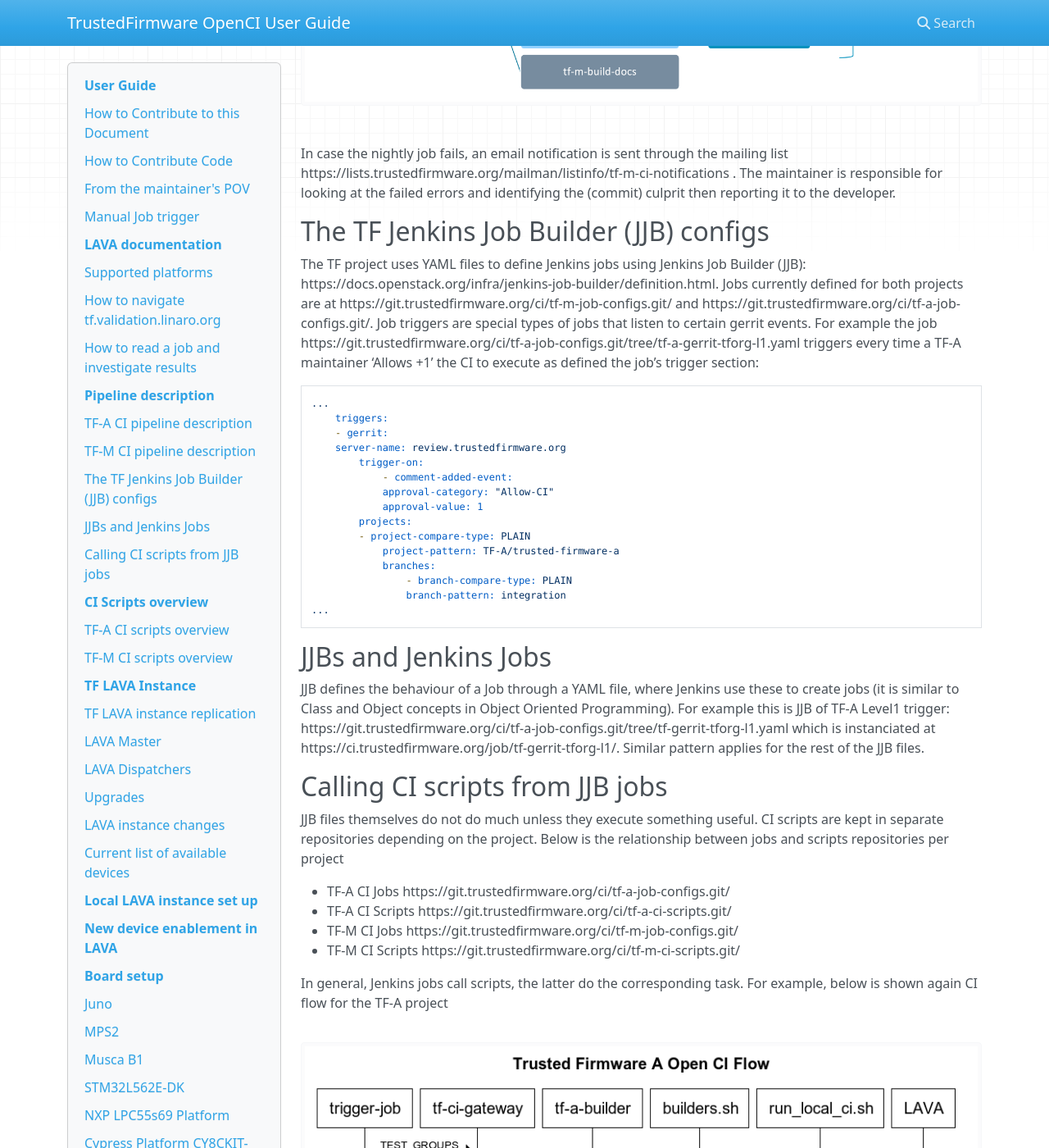
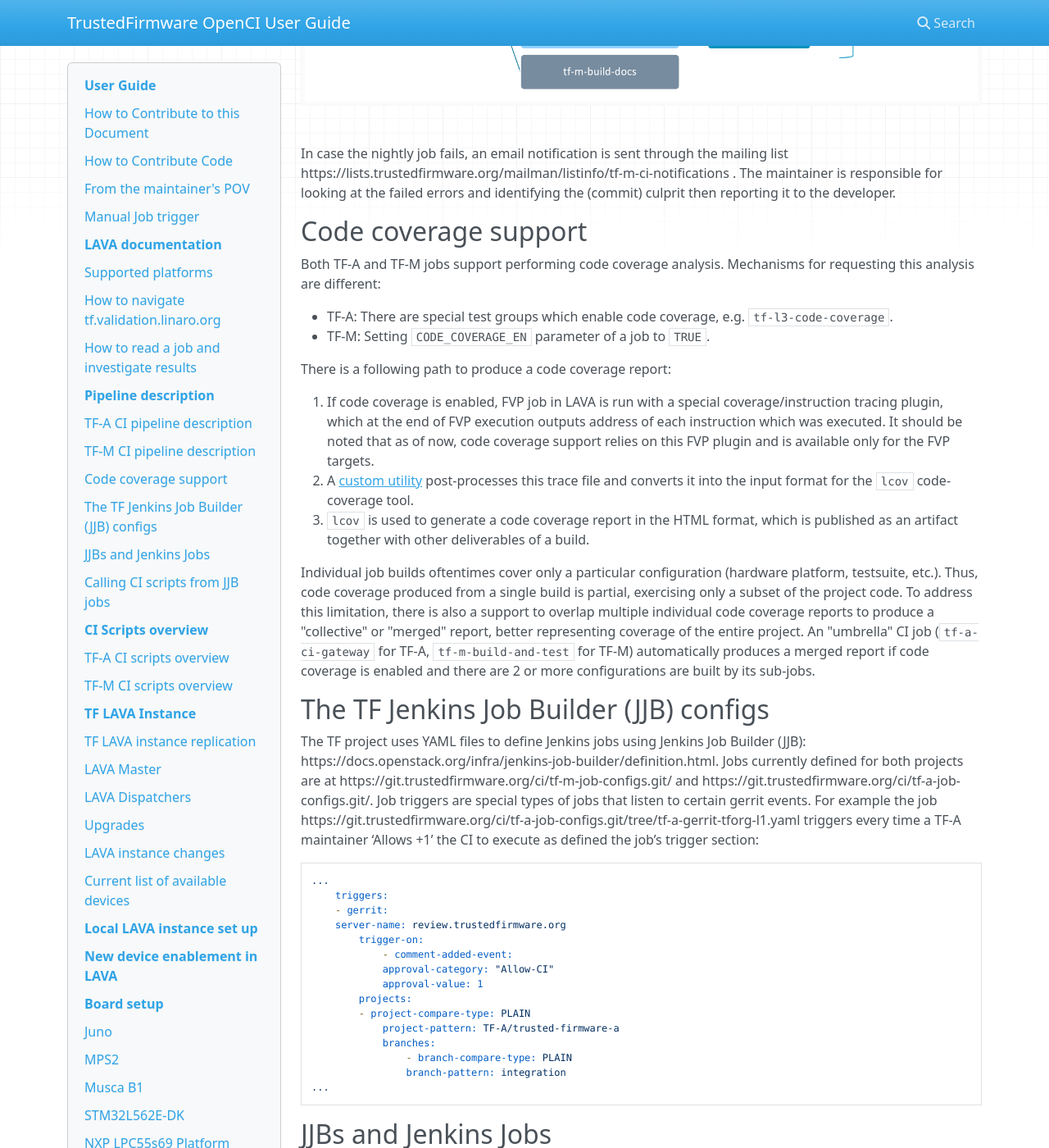
Before and after one commit to saheerb/ci-test, an MkDocs documentation site: the page built from docs/index.md, in a window 1280 px wide and 1400 px high, scrolled down 21050 px. Shown: the whole window at 82% size. Built offline with MkDocs 1.6.1, drawn with Linux system fonts in a browser that asks for light colours; nearby versions of some CDN libraries.

Commit message:
index.md: Add section about code coverage analysis.
Signed-off-by: Paul Sokolovsky <paul.sokolovsky@linaro.org>
Change-Id: Ie998a66f63280839b55e7d930a8bd08aad1bf539

```diff
--- a/docs/index.md
+++ b/docs/index.md
@@ -421,6 +421,38 @@ The job tf-m-nigthly is a more extensive job,  triggered everyday and tests the
 ![Alt text](images/tf-m-nightly.png "Nightly flow")
 
 In case the nightly job fails, an email notification is sent through the mailing list https://lists.trustedfirmware.org/mailman/listinfo/tf-m-ci-notifications . The maintainer is responsible for looking at the failed errors and identifying the (commit) culprit then reporting it to the developer.
+
+## Code coverage support
+
+Both TF-A and TF-M jobs support performing code coverage analysis. Mechanisms for
+requesting this analysis are different:
+
+* TF-A: There are special test groups which enable code coverage,
+  e.g. `tf-l3-code-coverage`.
+* TF-M: Setting `CODE_COVERAGE_EN` parameter of a job to `TRUE`.
+
+There is a following path to produce a code coverage report:
+
+1. If code coverage is enabled, FVP job in LAVA is run with a special
+coverage/instruction tracing plugin, which at the end of FVP execution
+outputs address of each instruction which was executed. It should be noted
+that as of now, code coverage support relies on this FVP plugin and is
+available only for the FVP targets.
+2. A [custom utility](https://git.trustedfirmware.org/ci/qa-tools.git/)
+post-processes this trace file and converts it into the input format
+for the `lcov` code-coverage tool.
+3. `lcov` is used to generate a code coverage report in the HTML format, which
+is published as an artifact together with other deliverables of a build.
+
+Individual job builds oftentimes cover only a particular configuration (hardware
+platform, testsuite, etc.). Thus, code coverage produced from a single build
+is partial, exercising only a subset of the project code. To address this
+limitation, there is also a support to overlap multiple individual code coverage
+reports to produce a "collective" or "merged" report, better representing
+coverage of the entire project. An "umbrella" CI job (`tf-a-ci-gateway` for
+TF-A, `tf-m-build-and-test` for TF-M) automatically produces a merged report
+if code coverage is enabled and there are 2 or more configurations are built
+by its sub-jobs.
 
 ## The TF Jenkins Job Builder (JJB) configs
 
```
